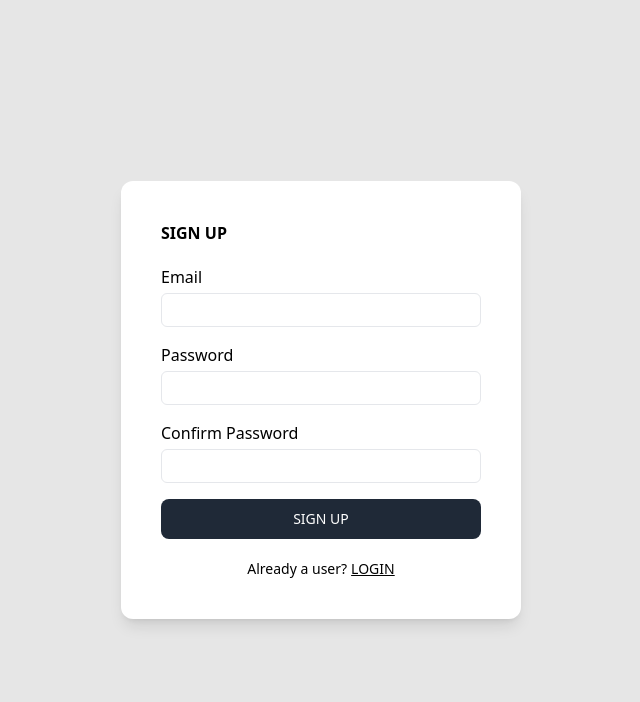
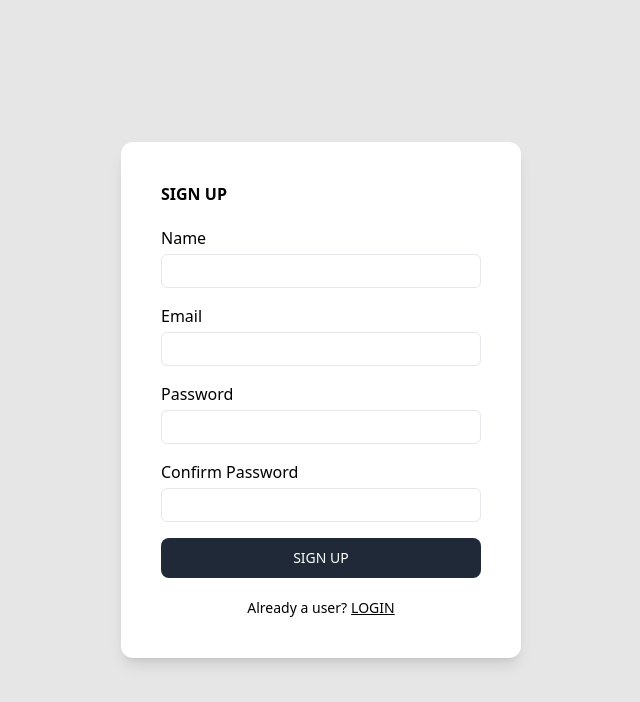
Before and after one commit to ahmed-adel-me/eCommerce-Platform, a React (Vite) app in the folder frontend/: page /signup in a window 1280 px wide. Shown: the top 702 px of the page, without its empty margins (319-959 px from the left). Built offline with nearby package versions, Linux system fonts and the light colour scheme; no server answers.

Commit message:
login page connected to api

```diff
--- a/frontend/src/api/endpoints/auth.js
+++ b/frontend/src/api/endpoints/auth.js
@@ -2,7 +2,12 @@ import { useAuth } from "../../context/Auth";
 import API from "../API";
 
 export const loginUser = async (email, password) => {
-  const {data} = await API.post("/users/login", { email, password });
+  const { data } = await API.post("/users/login", { email, password });
 
   return data;
 };
+
+export const signupUser = async (props) => {
+  const { data } = await API.post("/users/signup", props);
+  return data
+};
--- a/frontend/src/routes/auth/Signup.jsx
+++ b/frontend/src/routes/auth/Signup.jsx
@@ -1,18 +1,47 @@
 import React, { useState } from "react";
-import { Link } from "react-router-dom";
+import { useMutation } from "react-query";
+import { Link, useNavigate } from "react-router-dom";
+import { signupUser } from "../../api/endpoints/auth";
+import { useAuth } from "../../context/Auth";
 
 export default function Signup() {
-  document.cookie = "username=John Doe";
-  const [form, setForm] = useState({});
-  function handleSubmit(event) {
+  const {login} = useAuth()
+  const navigate = useNavigate()
+  const [form, setForm] = useState({
+    name: "",
+    email: "",
+    password: "",
+    confirmPassword: "",
+  });
+  const { mutate,isSuccess ,data} = useMutation((props) => signupUser(props));
+  const handleSubmit = (event) => {
     event.preventDefault();
-    console.log(form);
+    mutate(form);
+  };
+  if (isSuccess) {
+    console.log(data);
+    login(data.token, data.data.user);
+    navigate("/home");
   }
   return (
     <section className="grid place-items-center h-screen">
       <div className=" bg-white p-10 rounded-xl shadow-lg w-[400px]">
         <h6 className="font-semibold mb-5">SIGN UP</h6>
         <form onSubmit={handleSubmit} className=" space-y-4">
+          <div className="flex flex-col gap-1">
+            <label htmlFor="email">Name</label>
+            <input
+              onChange={({ target }) =>
+                setForm((pre) => {
+                  return { ...pre, name: target.value };
+                })
+              }
+              className="border rounded-md text-md outline-none px-2 py-1"
+              type="text"
+              name="email"
+              id="email"
+            />
+          </div>
           <div className="flex flex-col gap-1">
             <label htmlFor="email">Email</label>
             <input
```
Also changed, not shown: frontend/src/routes/auth/LoginPage.jsx (+1 -6 lines).
